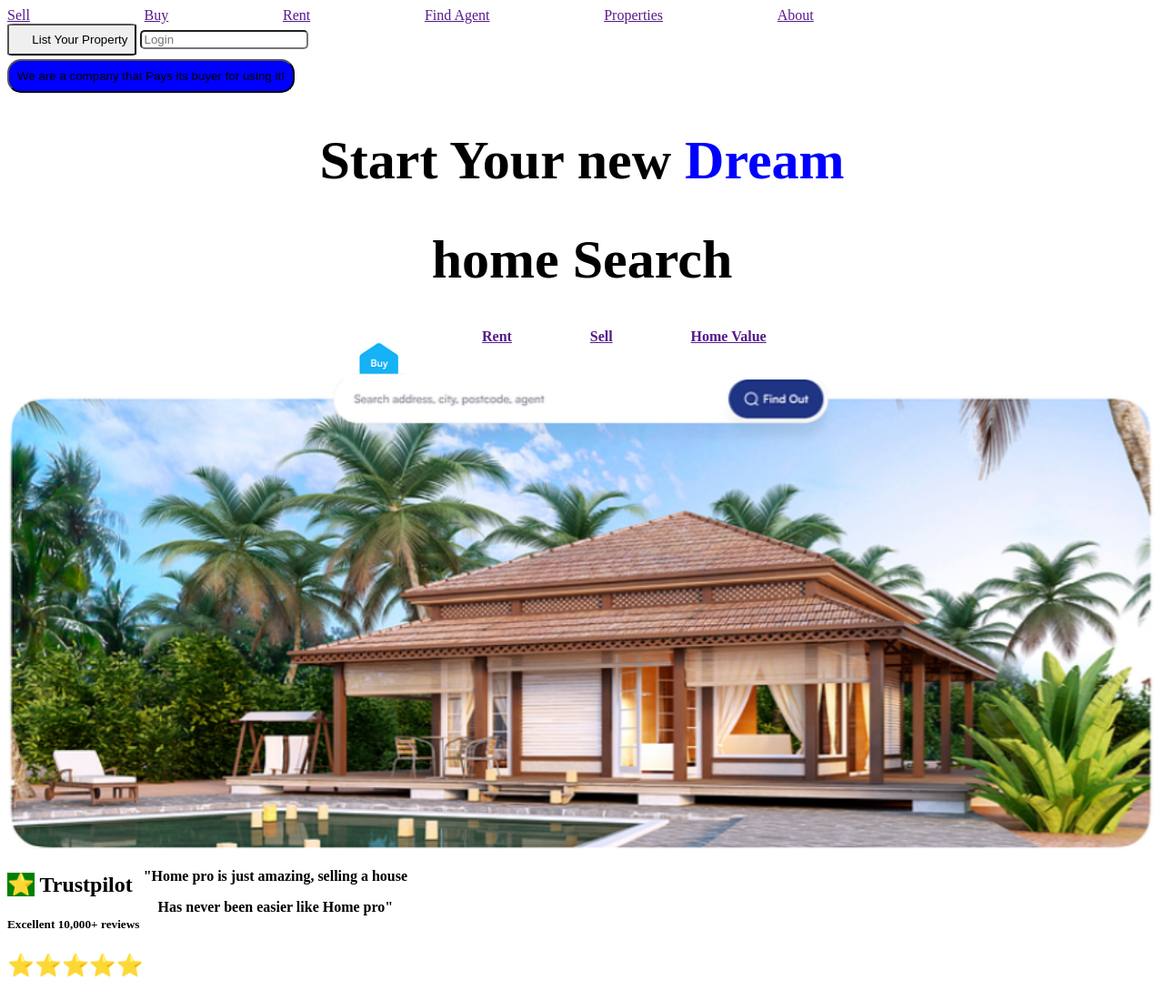
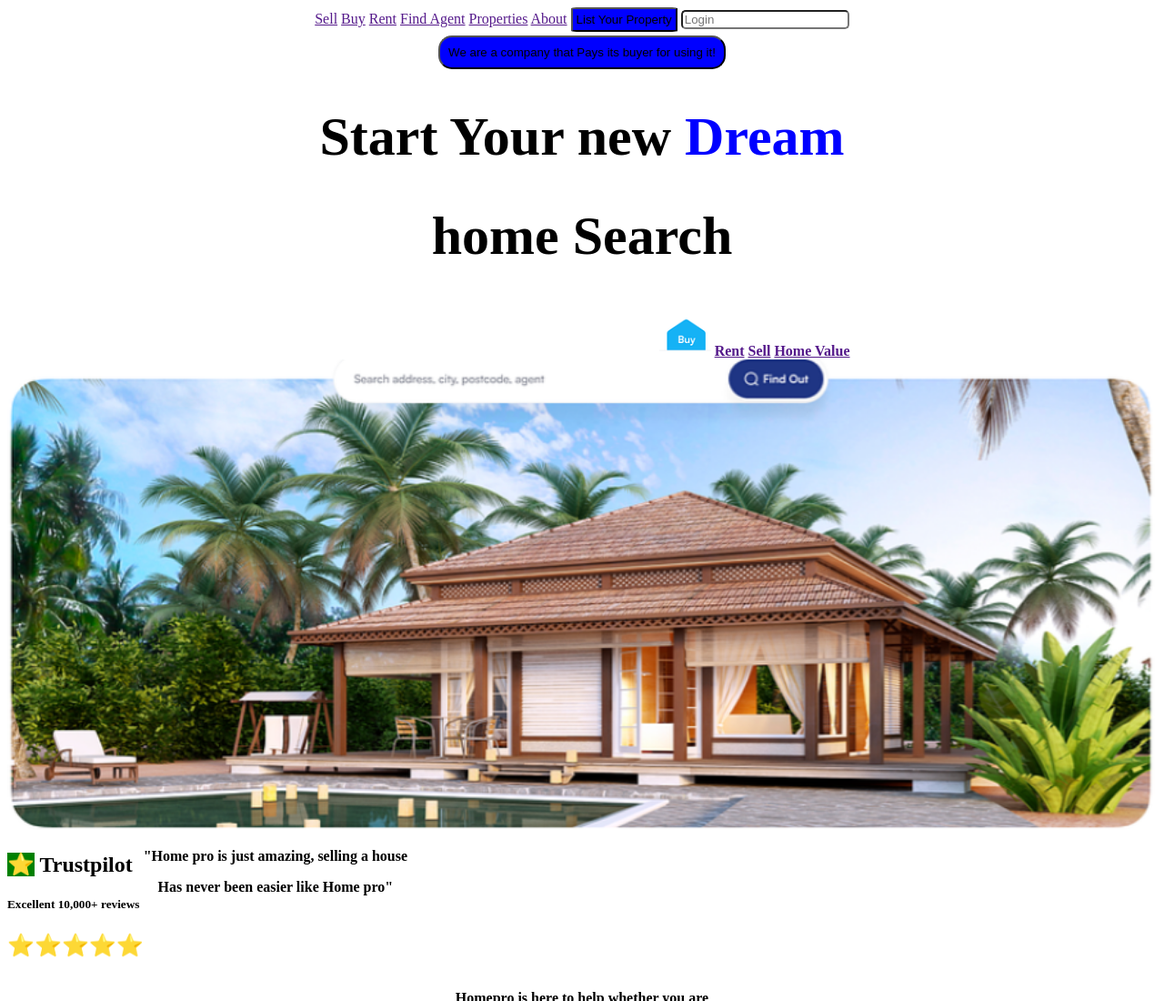
Before and after one commit to Maureen-Gatweri/Web5, a plain HTML site: page index.html in a window 1280 px wide. Shown: the top 1100 px of the page at 91% size. Drawn offline with Linux system fonts and the light colour scheme.

Commit message:
change nav

```diff
--- a/index.html
+++ b/index.html
@@ -15,12 +15,17 @@
         <a href=""> Find Agent</a>
         <a href=""> Properties</a>
         <a href=""> About</a>
+        <button class="button"> List Your Property</button>
+        <input  placeholder="Login" >
      </nav>
     </div>
-    <button> List Your Property</button>
-    <input  placeholder="Login" >
+    <div class="btt3">
+
+</div>
     <div class="herotext">
+        <div class="dream">
       <button class="btn1"> We are a company that Pays its buyer for using it!</button>
+    </div>
     <div class="hero">
     <h1><b class="hee"> Start Your new <b class="heading">Dream </b> </h1>
     <h1> home Search</h1>
--- a/style.CSS
+++ b/style.CSS
@@ -1,8 +1,14 @@
 nav{
-    display: grid;
-    grid-template-columns: auto auto auto auto auto auto auto auto auto;
-
-    justify-content: space-between;
+    text-align: center;
+    gap: 50px;
+}
+.bbt3{
+    text-align: center;
+}
+.button{
+    color: black;
+    background-color: blue;
+    padding: 4px;
 }
 button{
     color: blue;
@@ -157,7 +163,9 @@ input{
 .bungalow{
     width: 100%;
 }
-
+.dream{
+    text-align: center;
+}
 
 
 
```
